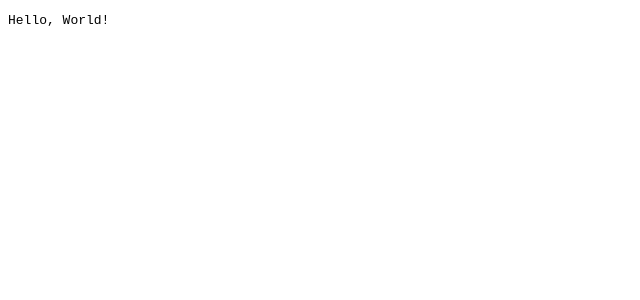
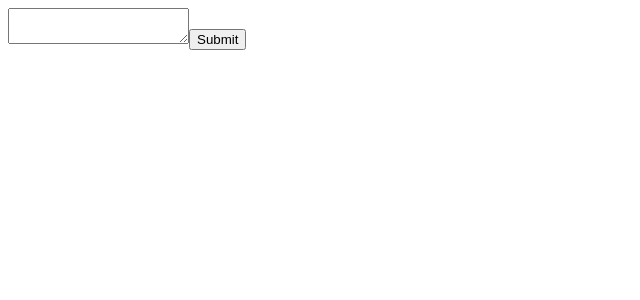
Before and after one commit to mikedevelops/today, a React (Vite) app in the folder packages/journal-client/: page / in a window 1280 px wide. Shown: the top 300 px of the page, without its empty margins (0-640 px from the left). Built offline with nearby package versions, Linux system fonts and the light colour scheme.

Commit message:
Add Entry and EntryContainer for handling journal entries

```diff
--- /dev/null
+++ b/packages/journal-client/src/components/App/App.jsx
@@ -0,0 +1,12 @@
+import React from 'react';
+import { EntryContainer } from '../Entry/EntryContainer';
+
+export class App extends React.Component {
+    render () {
+        return (
+            <div className="app">
+                <EntryContainer/>
+            </div>
+        )
+    }
+}
--- a/packages/journal-client/src/components/Entry/Entry.jsx
+++ b/packages/journal-client/src/components/Entry/Entry.jsx
@@ -1,9 +1,19 @@
 import React from 'react';
 
-export const Entry = () => {
+export const Entry = ({ submit }) => {
+    const handleSubmit = event => {
+        const data = new FormData(event.target);
+
+        event.preventDefault();
+        submit(data.get('entry'));
+    };
+
     return (
         <div className="entry">
-            <textarea/>
+            <form onSubmit={handleSubmit}>
+                <textarea name="entry"/>
+                <button>Submit</button>
+            </form>
         </div>
     )
 };
--- /dev/null
+++ b/packages/journal-client/src/components/Entry/EntryContainer.jsx
@@ -0,0 +1,18 @@
+import React from 'react';
+import { Entry } from './Entry'
+
+export class EntryContainer extends React.Component {
+    constructor (props) {
+        super(props);
+
+        this.handleSubmitBound = this.handleSubmit.bind(this);
+    }
+
+    handleSubmit (entry) {
+       console.log(entry);
+    }
+
+    render () {
+        return <Entry submit={this.handleSubmitBound}/>;
+    }
+}
--- a/packages/journal-client/src/index.jsx
+++ b/packages/journal-client/src/index.jsx
@@ -1,7 +1,7 @@
 import React from 'react';
 import ReactDOM from 'react-dom';
+import { App } from './components/App/App'
 
-const App = () => <pre>Hello, World!</pre>;
 const root = document.getElementById('root');
 
 ReactDOM.render(<App/>, root);
```
